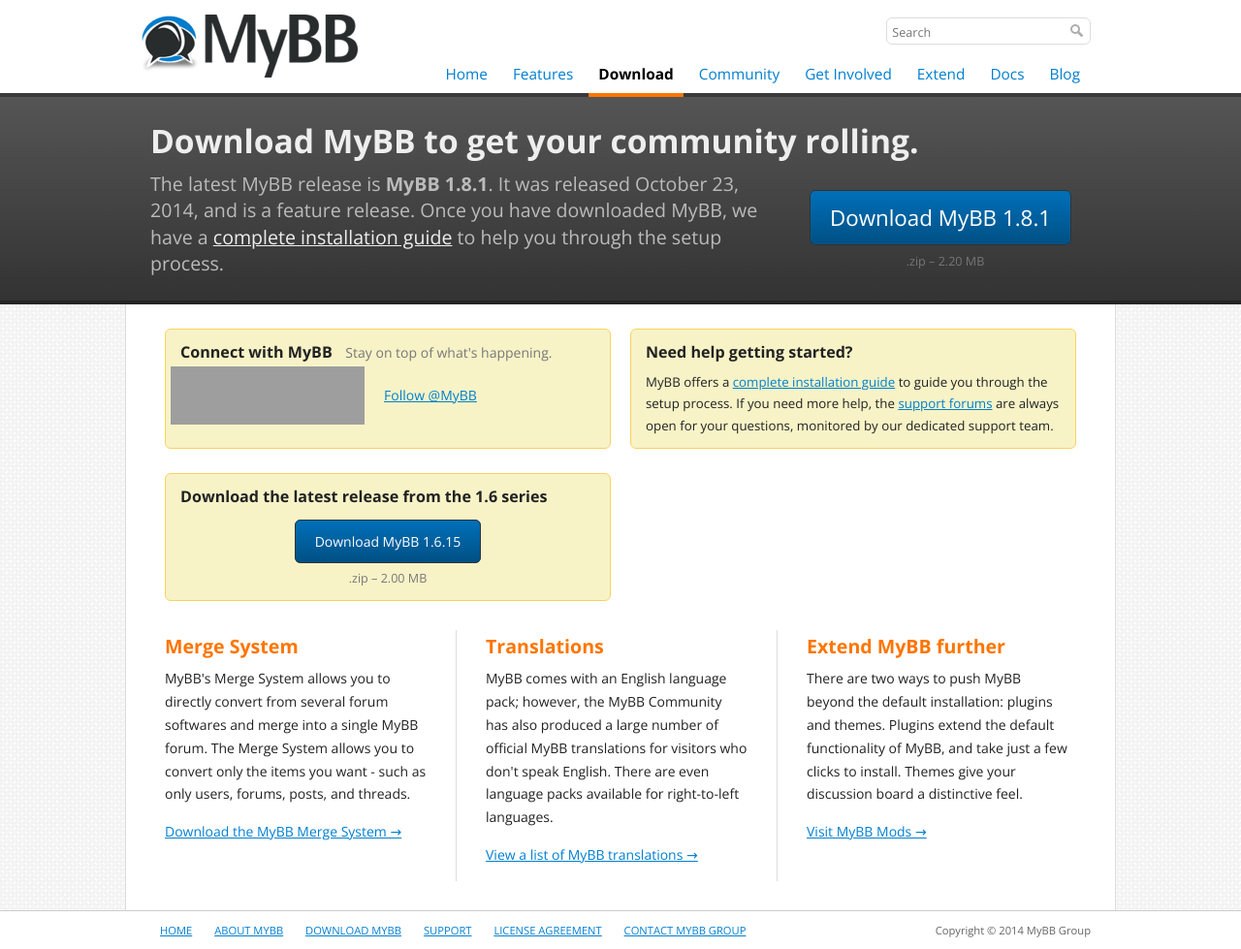
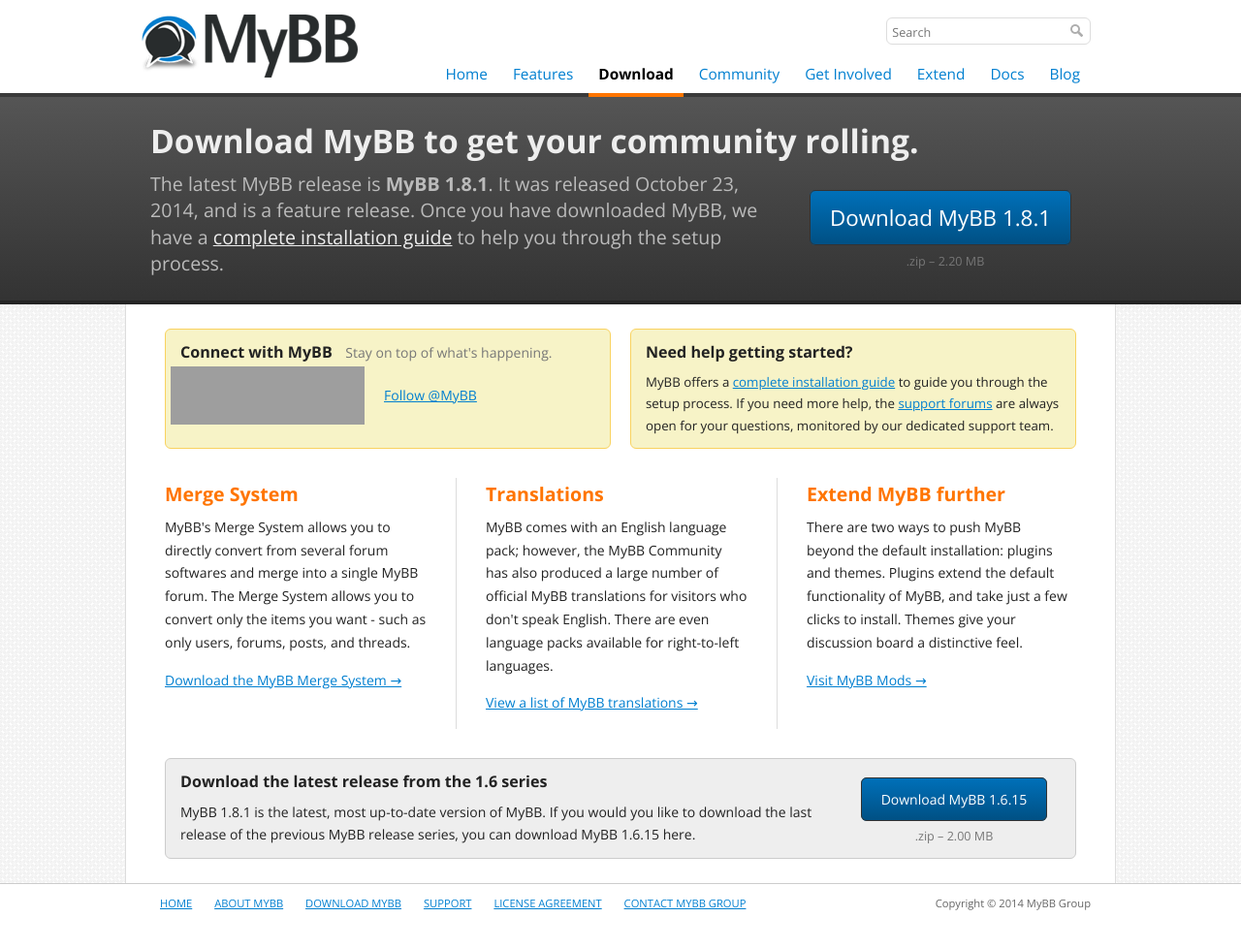
Before and after one commit to mybb/mybb.com, a Jekyll site: the page built from download/index.html, in a window 1280 px wide. Shown: the whole page at 97% size. Built offline with Jekyll 4.4.1, drawn with Linux system fonts in a browser that asks for light colours; nearby versions of some CDN libraries; Markdown is read by kramdown in place of the engine named in the settings; comment, search, counter and statistics services are not loaded; after the commit the page ends 951 px from its top, so only the background shows below that; grey boxes are pictures that could not be loaded.

Commit message:
Cleaning up the download page.

```diff
--- a/download/index.html
+++ b/download/index.html
@@ -31,15 +31,6 @@
 				<p>
 					MyBB offers a <a href="http://docs.mybb.com/1.8/install/" title="Installing MyBB">complete installation guide</a> to guide you through the setup process. If you need more help, the <a href="http://community.mybb.com/forum-127.html">support forums</a> are always open for your questions, monitored by our dedicated support team.</p>
 			</aside>
-			{% if site.data.previous_mybb.show == true %}
-			<aside id="previousSeries">
-				<h1>{{ site.data.previous_mybb.series_header }}</h1>
-				<div class="downloadBit">
-					<a href="{{ site.data.previous_mybb.url }}" class="download" data-no-instant><span>Download MyBB {{ site.data.previous_mybb.version }}</span></a>
-					<span class="details">.zip &ndash; {{ site.data.previous_mybb.size }}</span>
-				</div>
-			</aside>
-			{% endif %}
 		</div>
 		<div class="more clearFix">
 			<section id="mergeSystem">
@@ -60,5 +51,15 @@
 				<p><a href="http://community.mybb.com/mods.php">Visit MyBB Mods &rarr;</a></p>
 			</section>
 		</div>
+		{% if site.data.previous_mybb.show == true %}
+		<aside id="previousSeries" class="clearFix">
+			<h1>{{ site.data.previous_mybb.series_header }}</h1>
+			<div class="downloadBit">
+				<a href="{{ site.data.previous_mybb.url }}" class="download" data-no-instant><span>Download MyBB {{ site.data.previous_mybb.version }}</span></a>
+				<span class="details">.zip &ndash; {{ site.data.previous_mybb.size }}</span>
+			</div>
+			<p class="describe">MyBB {{ site.data.latest_mybb.version }} is the latest, most up-to-date version of MyBB. If you would you like to download the last release of the previous MyBB release series, you can download MyBB {{ site.data.previous_mybb.version }} here.</p>
+		</aside>
+		{% endif %}
 	</div>
 </article>
```
Also changed, not shown: assets/css/screen.css (+16 -1 lines), assets/css/screen.min.css.
